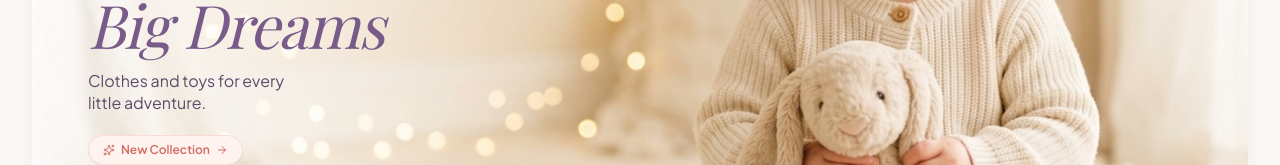
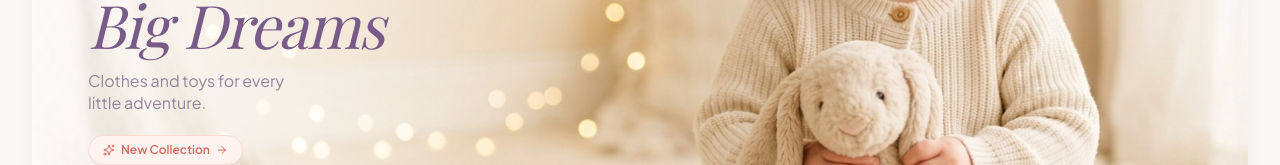
Before and after one commit to NIKITNEUPANE/little-dreamers-club, a Next.js app: page / in a window 1280 px wide. Shown: the part 379-544 px from the top of the page. Built offline with nearby package versions, Linux system fonts and the light colour scheme; no server answers; the database is empty; a web font is replaced by a local one.

Commit message:
feat: reduce opacity and color intensity of subheadline text

```diff
--- a/components/home/HeroSection.tsx
+++ b/components/home/HeroSection.tsx
@@ -85,8 +85,8 @@ export const HeroSection: React.FC<HeroSectionProps> = ({ content }) => {
               <span className="block italic text-[#785B88]">Big Dreams</span>
             </h1>
 
-            {/* Subheadline seamlessly connected with refined hierarchy */}
-            <p className="text-[0.76rem] sm:text-base text-[#5B4C68] leading-[1.4] font-normal max-w-[195px] sm:max-w-xs mb-3.5 sm:mb-5">
+            {/* Subheadline with reduced opacity and muted color intensity */}
+            <p className="text-[0.76rem] sm:text-base text-[#7A6B88]/80 leading-[1.4] font-normal max-w-[195px] sm:max-w-xs mb-3.5 sm:mb-5">
               Clothes and toys for every<br />little adventure.
             </p>
 
```
